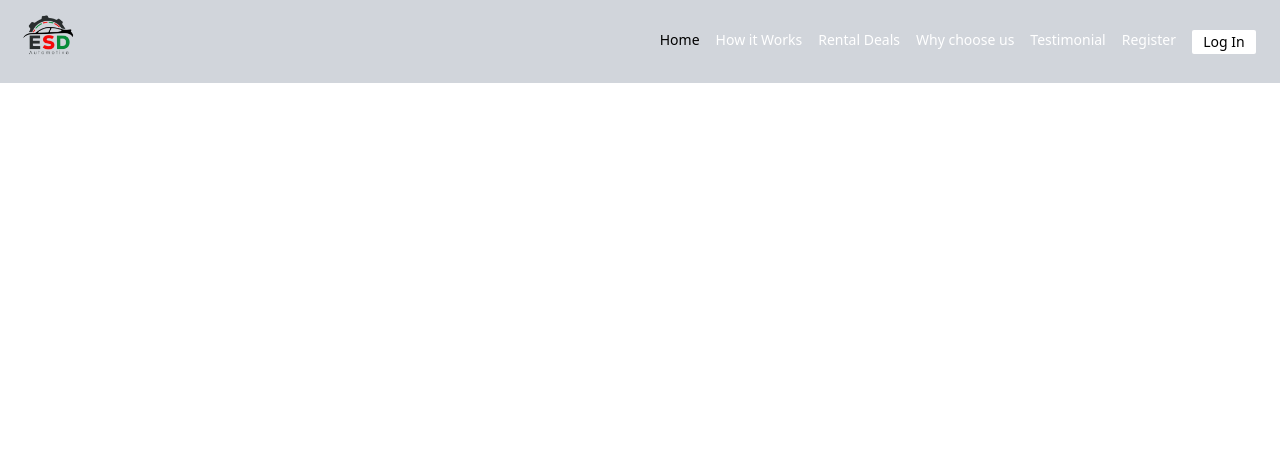
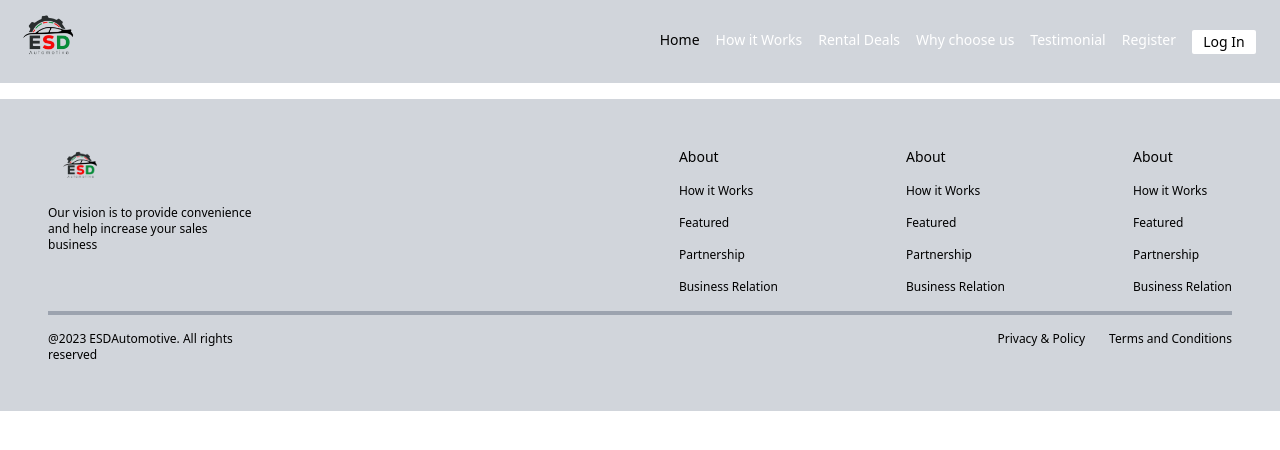
Before and after one commit to ESD-project/ESD-website, a React (Create React App) app: page / in a window 1280 px wide. Shown: the top 450 px of the page. Built offline with nearby package versions, Linux system fonts and the light colour scheme.

Commit message:
designing footer ui

```diff
--- a/src/App.js
+++ b/src/App.js
@@ -1,5 +1,5 @@
 import Header from "./components/Header";
-
+import Footer from "./components/Footer";
 
 function App() {
   return (
@@ -8,6 +8,7 @@ function App() {
      >
      {/* <div>Coming soon</div> */}
      <Header/>
+     <Footer/>
     </div>
   );
 }
--- a/src/components/Footer.js
+++ b/src/components/Footer.js
@@ -1,6 +1,64 @@
+import logo from "../images/logo.png"
 const Footer = () => {
     return (
-        <div></div>
+        <div className="flex flex-col p-12 w-full bg-gray-300 mt-4 ">
+            <div className="w-100% flex flex-row justify-between">
+                <div className="w-30% flex flex-col space-y-2">
+                    <div>
+                        <img src={logo} className="w-16" alt="" />
+                    </div>
+                    <div className="text-black text-xs w-52">
+                        Our vision is to provide convenience and help increase your sales business
+                    </div>
+                    {/* social media icons*/}
+                    <div className="flex flex-row space-x-4">
+
+                    </div>
+                </div>
+                <div className="flex flex-row space-x-32">
+
+                    <div >
+                        <ul className="flex flex-col space-y-4">
+                            <li className="font-medium text-sm">About</li>
+                            <li className="text-xs font-normal">How it Works</li>
+                            <li className="text-xs font-normal">Featured</li>
+                            <li className="text-xs font-normal">Partnership</li>
+                            <li className="text-xs font-normal">Business Relation</li>
+                        </ul>
+                    </div>
+
+                    <div >
+                        <ul className="flex flex-col space-y-4">
+                            <li className="font-medium text-sm">About</li>
+                            <li className="text-xs font-normal">How it Works</li>
+                            <li className="text-xs font-normal">Featured</li>
+                            <li className="text-xs font-normal">Partnership</li>
+                            <li className="text-xs font-normal">Business Relation</li>
+                        </ul>
+                    </div>
+
+                    <div >
+                        <ul className="flex flex-col space-y-4">
+                            <li className="font-medium text-sm">About</li>
+                            <li className="text-xs font-normal">How it Works</li>
+                            <li className="text-xs font-normal">Featured</li>
+                            <li className="text-xs font-normal">Partnership</li>
+                            <li className="text-xs font-normal">Business Relation</li>
+                        </ul>
+                    </div>
+                </div>
+            </div>
+            <section className="bg-gray-400 w-full h-1 my-4"></section>
+            <div className="flex flex-row justify-between">
+                <div className="w-48 text-xs">@2023 ESDAutomotive. All rights reserved</div>
+                <div >
+                    <ul className="flex flex-row space-x-6">
+                        <li className="text-black text-xs">Privacy & Policy</li>
+                        <li  className="text-black text-xs">Terms and Conditions</li>
+                    </ul>
+                </div>
+            </div>
+        </div>
      );
 }
 
```
